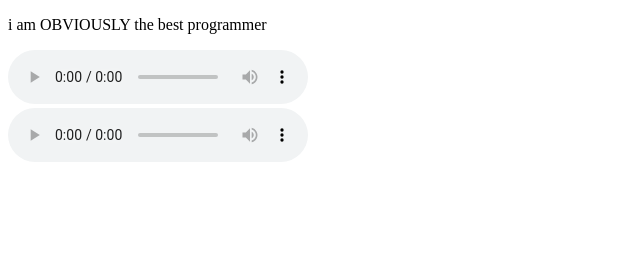
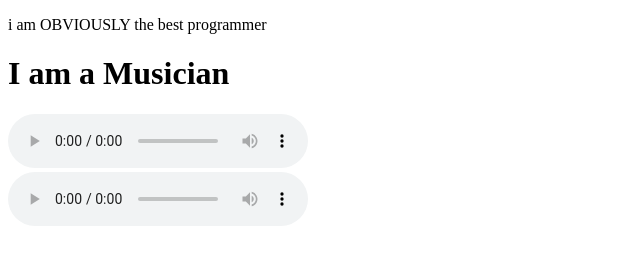
Before and after one commit to stx-rr/MyWeb, a plain HTML site: page index.html in a window 1280 px wide. Shown: the whole page, without its empty margins (0-640 px from the left). Drawn offline with Linux system fonts and the light colour scheme.

Commit message:
index file

```diff
--- a/index.html
+++ b/index.html
@@ -10,7 +10,10 @@
 <p>
     i am OBVIOUSLY the best programmer
 </p>
+<h1>
+    I am a Musician
 
+</h1>
 <audio controls>
     <source src="Feliz_Navidad-_Jose_Feliciano_lyrics_[HQ].mp3" type="audio/mpeg">
     Your browser does not support the audio tag.
```
